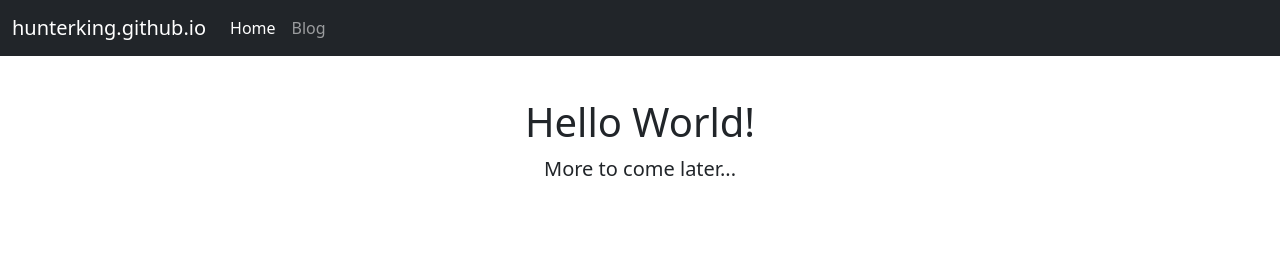
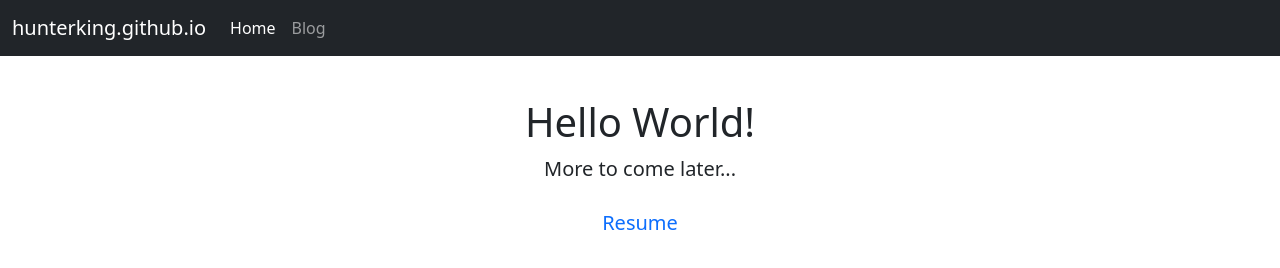
Before and after one commit to HunterKing/hunterking.github.io, a website: page index.html in a window 1280 px wide. Drawn offline with nearby package versions, Linux system fonts and the light colour scheme.

Commit message:
add link to resume to index

```diff
--- a/index.html
+++ b/index.html
@@ -62,6 +62,7 @@
   <div class="text-center py-5 px-3">
     <h1>Hello World!</h1>
     <p class="lead">More to come later...</p>
+    <p class="lead"><a class="nav-link" href="resume.pdf">Resume</a></p>
   </div>
 
 </main><!-- /.container -->
```
Also changed, not shown: 1 other file.
